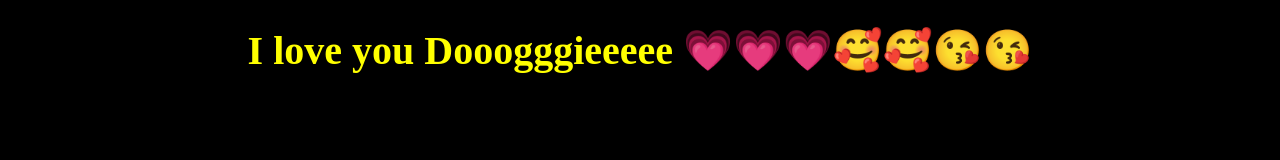
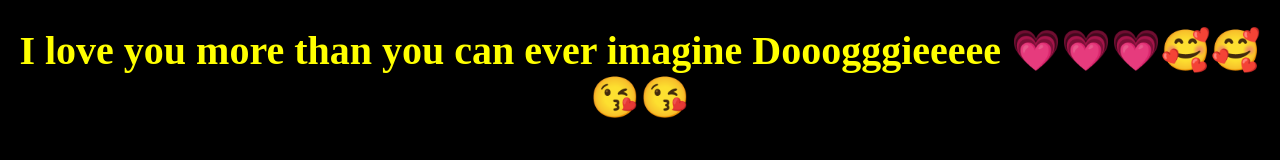
Before and after one commit to Akshansh-singh123/cv, a plain HTML site: page index.html in a window 1280 px wide. Drawn offline with Linux system fonts and the light colour scheme.

Commit message:
Update index.html

```diff
--- a/index.html
+++ b/index.html
@@ -6,6 +6,6 @@
     <link rel="stylesheet" href="style.css">
   </head>
   <body>
-    <h1>I love you Dooogggieeeee 💗💗💗🥰🥰😘😘 </h1>
+    <h1>I love you more than you can ever imagine Dooogggieeeee 💗💗💗🥰🥰😘😘 </h1>
   </body>
 </html>
```
